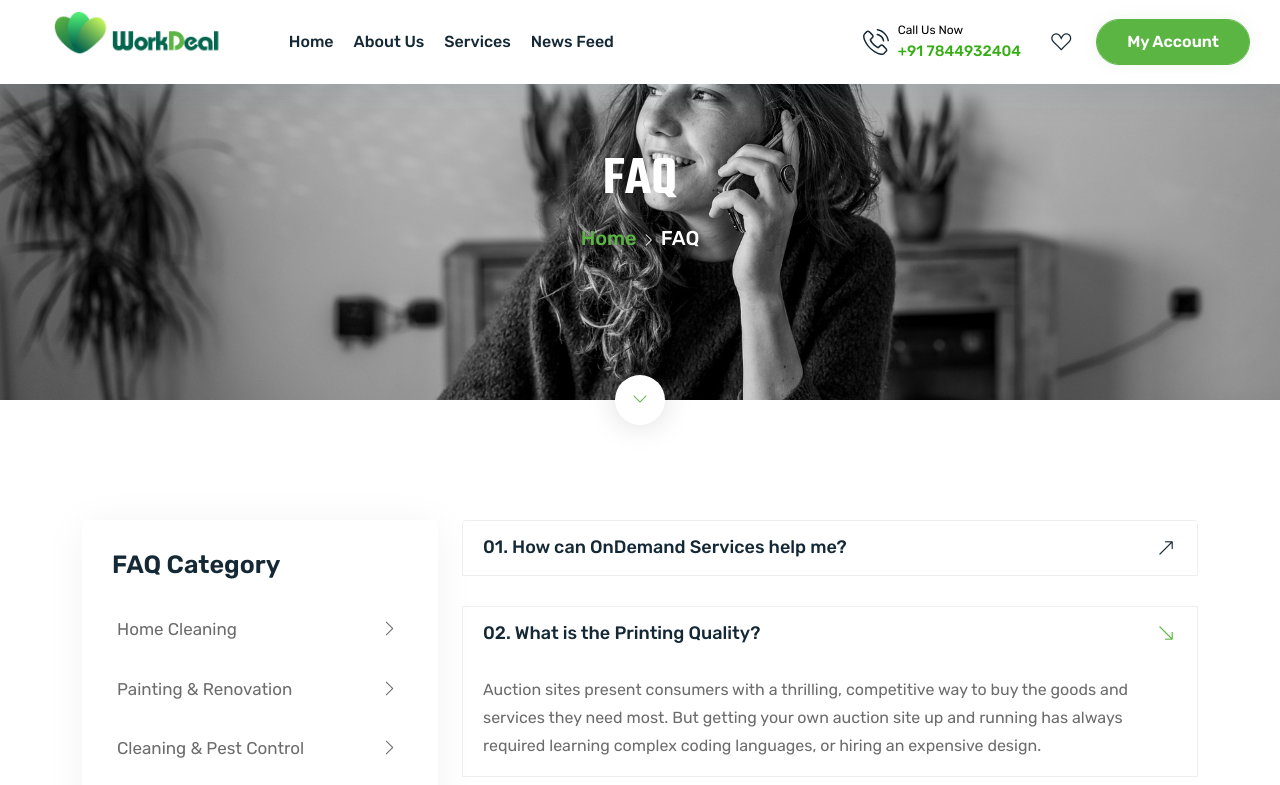
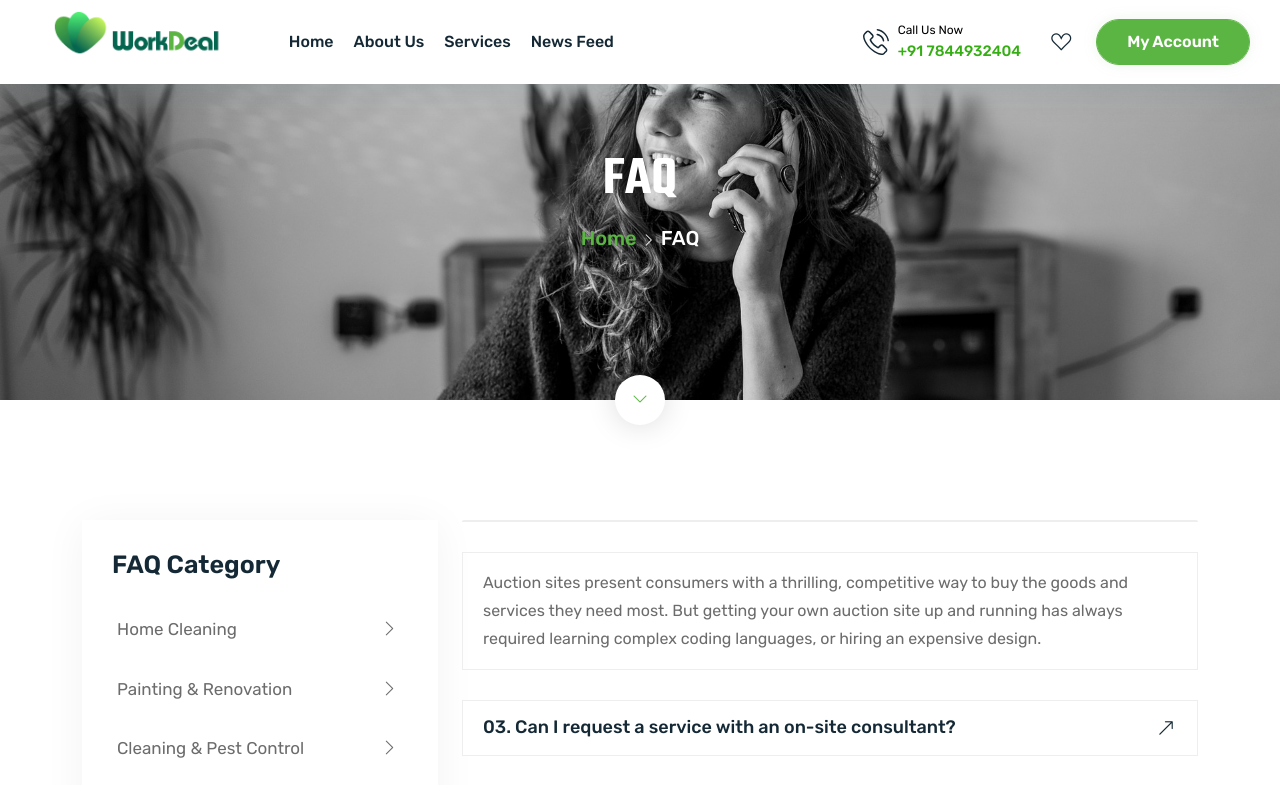
Before and after one commit to janavipat/workdeal, a Next.js app: page /faq in a window 1280 px wide. Shown: the top 785 px of the page. Built offline with nearby package versions, Linux system fonts and the light colour scheme.

Commit message:
add faq page

```diff
--- a/src/pages/faq.js
+++ b/src/pages/faq.js
@@ -77,18 +77,7 @@ function FaqPage() {
                     data-wow-delay="200ms"
                     data-wow-duration="1500ms"
                   >
-                    <h2 className="accordion-header" id="headingone">
-                      <button
-                        className="accordion-button collapsed"
-                        type="button"
-                        data-bs-toggle="collapse"
-                        data-bs-target="#collapseone"
-                        aria-expanded="false"
-                        aria-controls="collapseone"
-                      >
-                        01. How can OnDemand Services help me?
-                      </button>
-                    </h2>
+
                     <div
                       id="collapseone"
                       className="accordion-collapse collapse"
@@ -109,18 +98,7 @@ function FaqPage() {
                     data-wow-delay="300ms"
                     data-wow-duration="1500ms"
                   >
-                    <h2 className="accordion-header" id="headingtwo">
-                      <button
-                        className="accordion-button"
-                        type="button"
-                        data-bs-toggle="collapse"
-                        data-bs-target="#collapsetwo"
-                        aria-expanded="true"
-                        aria-controls="collapsetwo"
-                      >
-                        02. What is the Printing Quality?
-                      </button>
-                    </h2>
+
                     <div
                       id="collapsetwo"
                       className="accordion-collapse collapse show"
```
